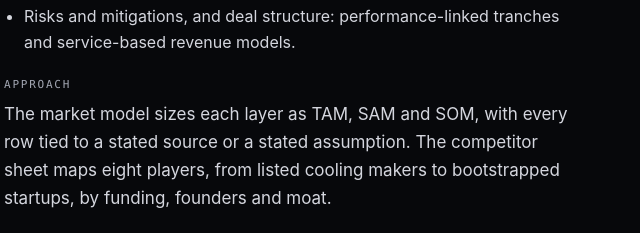
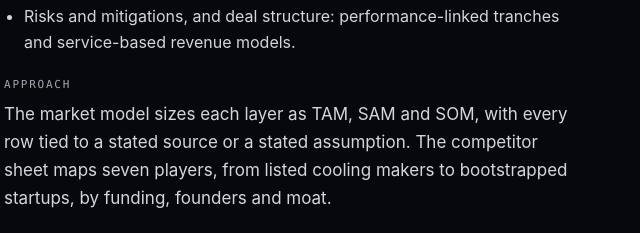
Before and after one commit to Tilak242/portfolio, a plain HTML site: page finance.html in a window 1280 px wide. Shown: the part 6077-6310 px from the top of the page, 100-740 px from the left. Drawn offline with Linux system fonts and the light colour scheme.

Commit message:
Finance page: correct competitor count to seven (#10)
Co-authored-by: Claude Sonnet 5.5 <noreply@anthropic.com>

```diff
--- a/finance.html
+++ b/finance.html
@@ -371,7 +371,7 @@ footer { padding: 26px 0 40px; border-top: 1px solid var(--line); color: var(--d
           <h5>What I built</h5>
           <ul><li>Four startup layers ranked: liquid cooling, battery storage with tariff arbitrage, captive renewable power, and pre-permitted powered land.</li><li>Financial case for each: liquid cooling adds 40% to 60% to the cooling capex but cuts cooling power by 30% to 40%; taking PUE from 1.55 to 1.20 saves about ₹3.06 crore per MW a year.</li><li>Valuation view: 15x to 18x EV/EBITDA for air-cooled sites against 22x to 26x for liquid-cooled sites with captive power and storage.</li><li>Risks and mitigations, and deal structure: performance-linked tranches and service-based revenue models.</li></ul>
           <h4>Approach</h4>
-          <p>The market model sizes each layer as TAM, SAM and SOM, with every row tied to a stated source or a stated assumption. The competitor sheet maps eight players, from listed cooling makers to bootstrapped startups, by funding, founders and moat.</p>
+          <p>The market model sizes each layer as TAM, SAM and SOM, with every row tied to a stated source or a stated assumption. The competitor sheet maps seven players, from listed cooling makers to bootstrapped startups, by funding, founders and moat.</p>
           <div class="sheets"><h4>Project sheets</h4><ul><li><a href="https://drive.google.com/file/d/1LGPcy__9D7seduhkLD4t0ItRZFx2Q3K2/view" target="_blank" rel="noopener">Investment thesis on AI data centers</a><span class="mono">Word</span></li><li><a href="https://drive.google.com/file/d/12fEe1AC_O2IQCMZIbOZ91xQtZOJs0VIl/view" target="_blank" rel="noopener">Market sizing of ancillary companies</a><span class="mono">Excel</span></li><li><a href="https://drive.google.com/file/d/1b5yHgfl3yd0sKaiFCRDnkOMOuY0TeORU/view" target="_blank" rel="noopener">Competitive analysis</a><span class="mono">Excel</span></li><li><a href="https://drive.google.com/drive/folders/16RlYX9bXWqE6GJzq5yahiHWLXZnZcDOo" target="_blank" rel="noopener">Open the whole research folder</a><span class="mono">Drive</span></li></ul></div>
         </div>
         <div class="stat-grid fp-stats"><div class="stat"><b>$9.3B</b><span>cooling TAM by FY31</span></div><div class="stat"><b>$1.0B</b><span>cooling SOM by FY31, 25% startup capture</span></div><div class="stat"><b>$12.2B</b><span>storage TAM by FY31</span></div><div class="stat"><b>$3.0B</b><span>powered-land TAM by FY31</span></div></div>
```
